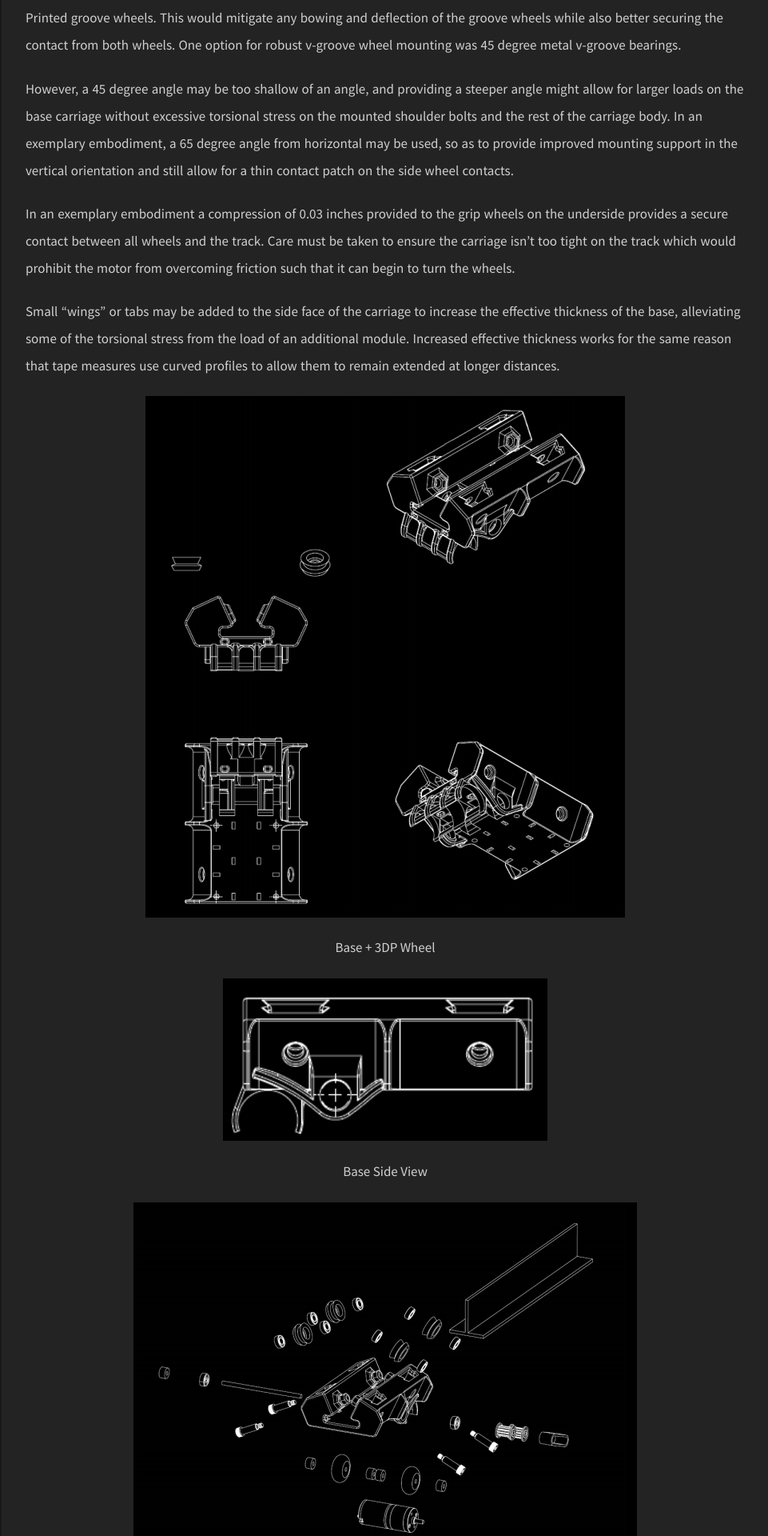
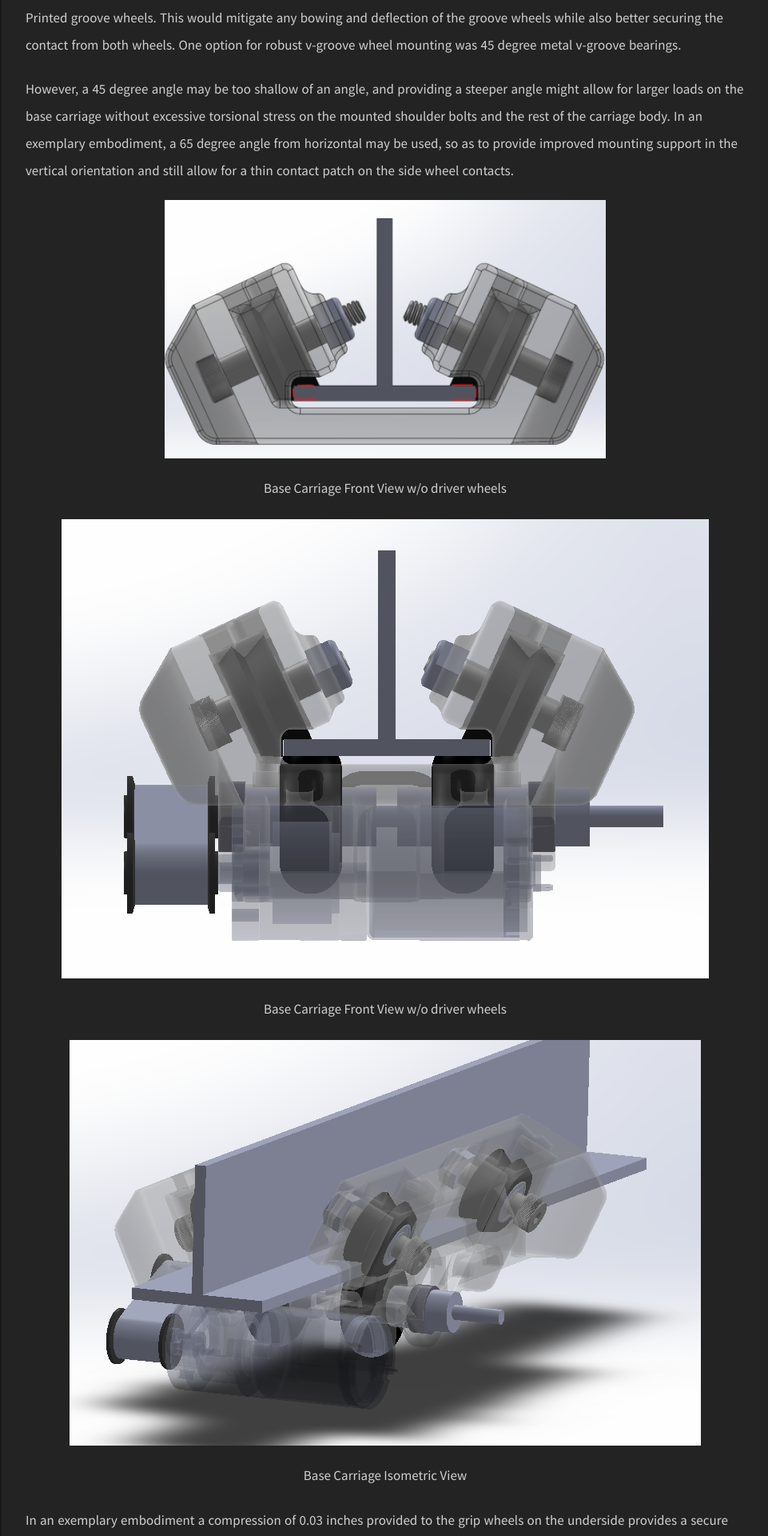
Before and after one commit to uynitsuj/uynitsuj.github.io, a Jekyll site: the page built from _posts/2020-01-09-improved-elevated-robotic-system-and-method.md, in a window 1280 px wide. Shown: the part 2697-4617 px from the top of the page at 80% size, without its empty margins (318-1279 px from the left). Built offline with Jekyll 4.4.1, drawn with Linux system fonts in a browser that asks for light colours; some of the changed text lies outside the part shown.

Commit message:
img added

```diff
--- a/_data/index/projects.yml
+++ b/_data/index/projects.yml
@@ -1,5 +1,5 @@
 - name: 6DoF 3D-Printed Robotic Arm
-  descr: "Personal project over the 2020 coronavirus quarantine summer to build a 6DoF robot arm platform from complete scratch. This started off as a pretty ambitious project to build a pretty accurate/precise and repeatable 6DoF arm. But then because of various constraints I scaled it down to becoming mostly a learning experience in working out forward kinematics and inverse kinematics, and also in running complex visualization pipelines in python. Robot Control Interface is built from scratch in python using TKinter module with imbedded matplotlib mplot3d so that I could teach myself forward and inverse kinematics on a 6DoF robot arm. Robot uses NEMA 17 stepper motors for every joint besides the 2nd, where a NEMA 23 and a larger controller is necessary for greater torque. Robot control is completely open-loop. Serial data is sent over USB in order to prepare motor movement and execution commands using my custom control protocol. The basis for my custom Arduino sketch comes from iforce2d's Coordinated Stepper Movement Arduino Sketch. And my Over-Serial command protocol integrated into my Custom Arduino sketch comes from educ8s.tv. <br>Tools: Solidworks, Python, Arduino IDE <br>My journey can be read in the homepage link below"
+  descr: "Personal project over the 2020 coronavirus quarantine summer to build a 6DoF robot arm platform from complete scratch. This started off as a pretty ambitious project to build a pretty accurate/precise and repeatable 6DoF arm. But then because of various constraints I scaled it down to become mostly a learning experience in working out forward kinematics and inverse kinematics, and also in running complex visualization pipelines in python. Robot Control Interface is built from scratch in python using TKinter module with imbedded matplotlib mplot3d so that I could teach myself forward and inverse kinematics on a 6DoF robot arm. Robot uses NEMA 17 stepper motors for every joint besides the 2nd, where a NEMA 23 and a larger controller is necessary for greater torque. Robot control is completely open-loop. Serial data is sent over USB in order to prepare motor movement and execution commands using my custom control protocol. The basis for my custom Arduino sketch comes from iforce2d's Coordinated Stepper Movement Arduino Sketch. And my Over-Serial command protocol integrated into my Custom Arduino sketch comes from educ8s.tv. <br>Tools: Solidworks, Python, Arduino IDE <br>My journey can be read in the homepage link below"
   image: ezgif-4-f28f910a4123.gif
   github: https://github.com/uynitsuj/Open6R_ARM
   website: https://uynitsuj.github.io/articles/2020-08/what-an-incoming-umich-freshman-is-doing-to-stay-sharp-during-quarantine
--- a/_posts/2020-01-09-improved-elevated-robotic-system-and-method.md
+++ b/_posts/2020-01-09-improved-elevated-robotic-system-and-method.md
@@ -65,6 +65,15 @@ for larger loads on the base carriage without excessive torsional stress on the
 the rest of the carriage body. In an exemplary embodiment, a 65 degree angle from horizontal may be
 used, so as to provide improved mounting support in the vertical orientation and still allow for a thin
 contact patch on the side wheel contacts.
+
+![Screenshot 2020-10-03 185006]({{ site.url }}/img/Post1/Screenshot 2020-10-03 185006.png)
+<div align="center">Base Carriage Front View w/o driver wheels</div>
+
+![Screenshot 2020-10-03 201017]({{ site.url }}/img/Post1/Screenshot 2020-10-03 201017.png)
+<div align="center">Base Carriage Front View w/o driver wheels</div>
+
+![Screenshot 2020-10-03 201106]({{ site.url }}/img/Post1/Screenshot 2020-10-03 201106.png)
+<div align="center">Base Carriage Isometric View</div>
 
 In an exemplary embodiment a compression of 0.03 inches provided to the grip wheels on the underside
 provides a secure contact between all wheels and the track. Care must be taken to ensure the carriage isn’t
```
Also changed, not shown: img/Post1/Screenshot 2020-10-03 185006.png (added), img/Post1/Screenshot 2020-10-03 201017.png (added), img/Post1/Screenshot 2020-10-03 201106.png (added).
